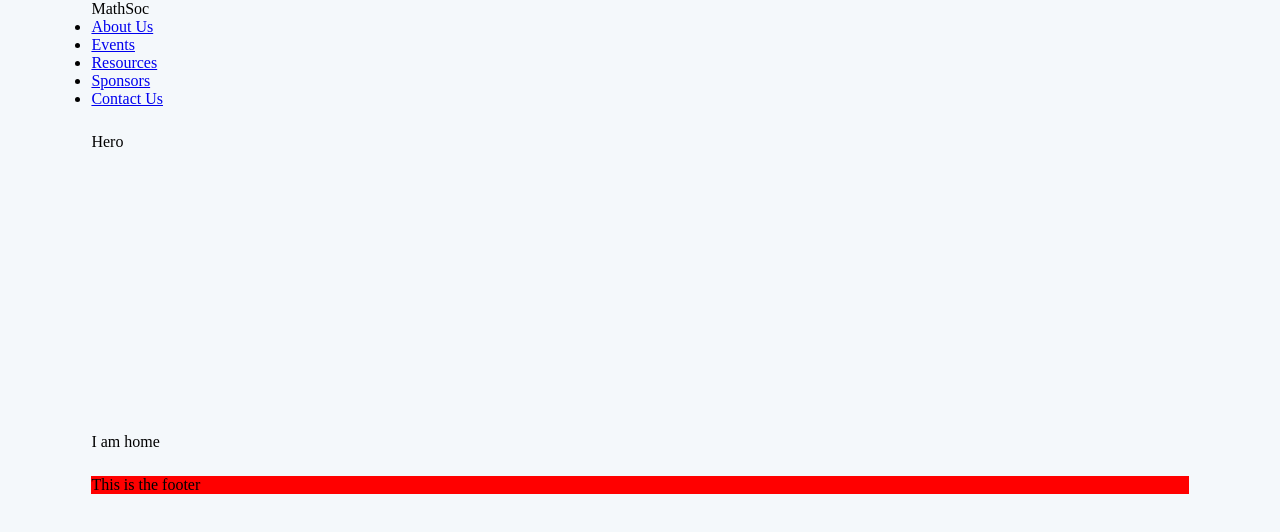
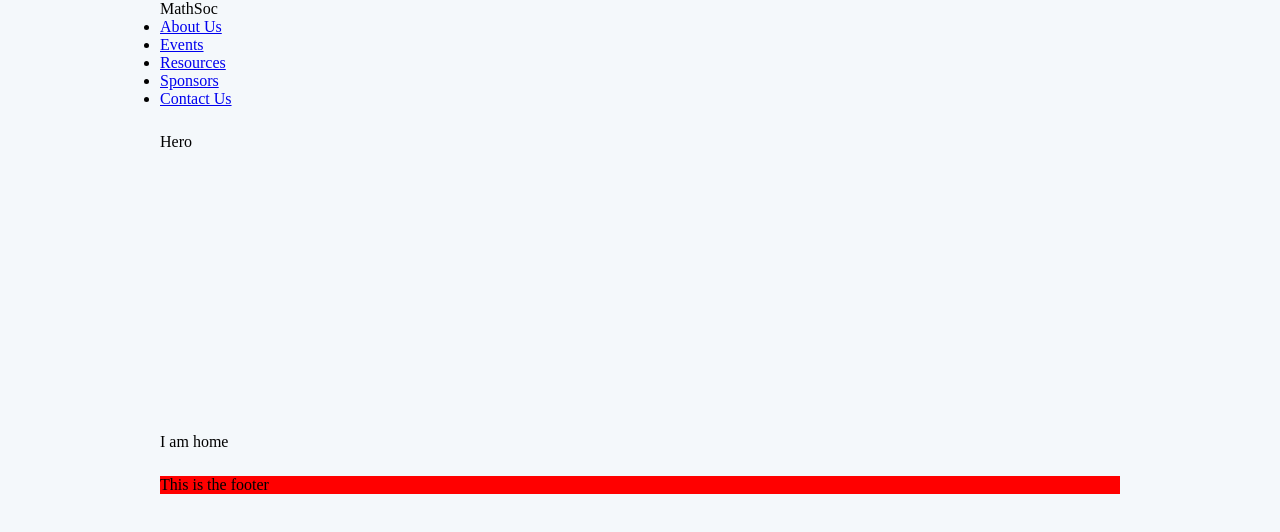
Before and after one commit to MathSocUNSW/mathsoc-website, a Next.js app in the folder frontend/: page / in a window 1280 px wide. Shown: the top 532 px of the page. Built offline with nearby package versions, Linux system fonts and the light colour scheme.

Commit message:
Minor change

```diff
--- a/frontend/src/styles/globals.scss
+++ b/frontend/src/styles/globals.scss
@@ -15,7 +15,8 @@ body {
     'sidebar-left   topbar  sidebar-right'
     'sidebar-left   content sidebar-right'
     'sidebar-left   footer  sidebar-right';
-  grid-template-columns: 1fr 12fr 1fr;
+  grid-template-columns: 1fr 6fr 1fr;
+  // TODO: change 6 to 12 for smaller screens
   grid-template-rows: auto auto 70px;
   gap: 25px 0; // horizontal vertical;
   header {
```
